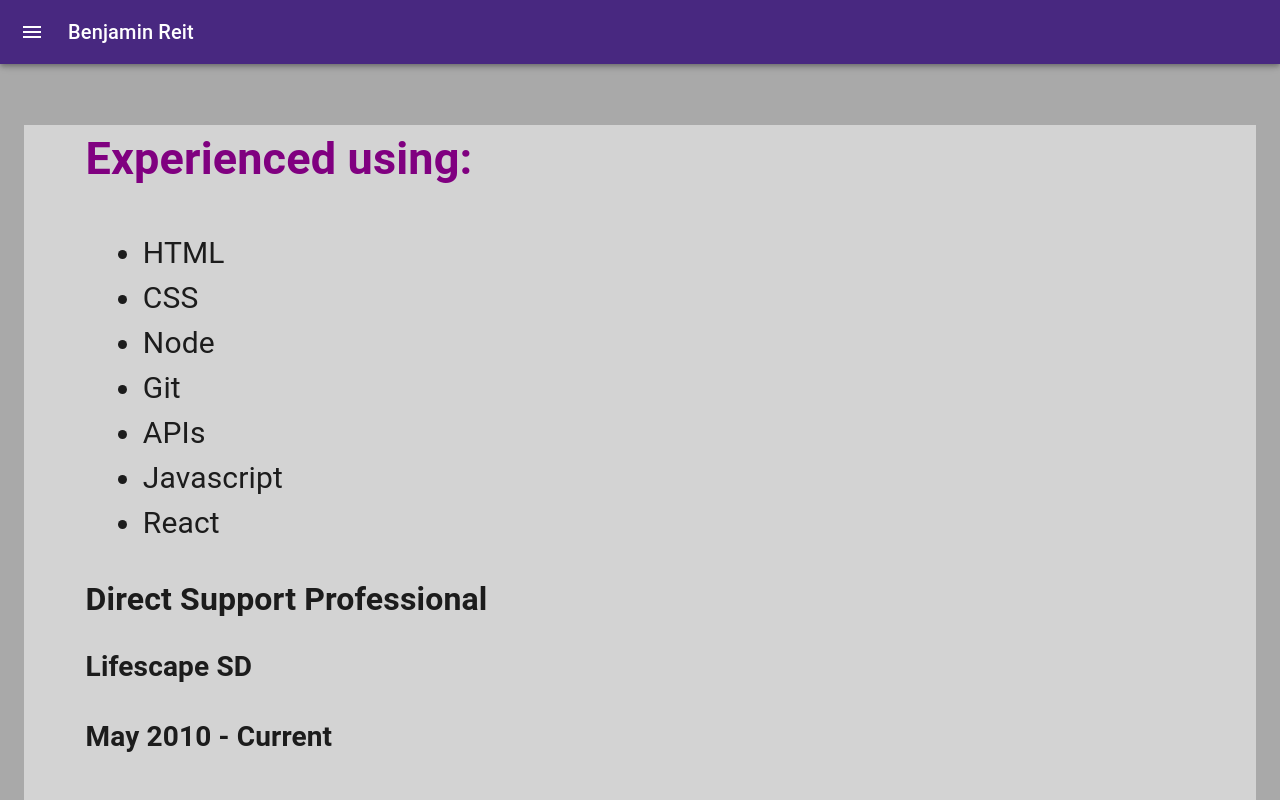
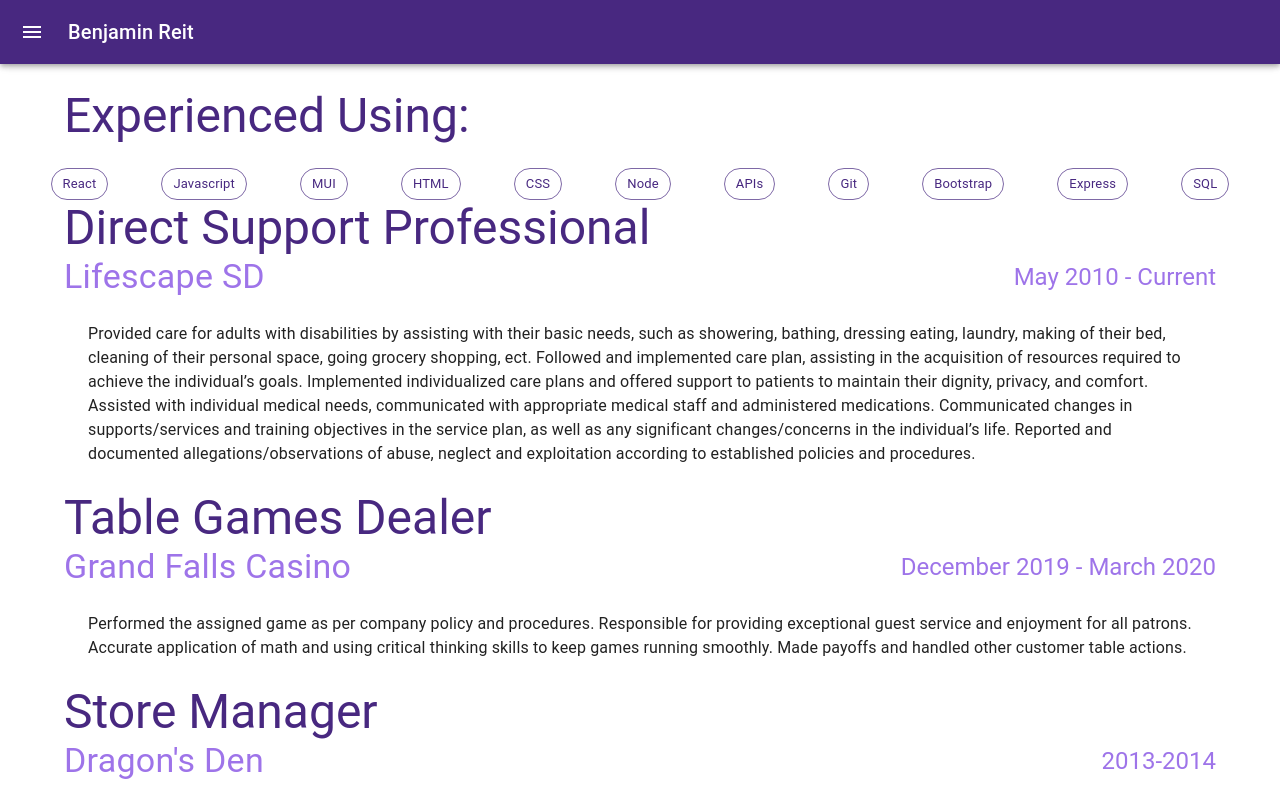
Before and after one commit to Val-code-1/resumemui, a React (Create React App) app: page /history in a window 1280 px wide. Shown: the top 800 px of the page. Built offline with nearby package versions, Linux system fonts and the light colour scheme.

Commit message:
Work history MUIfied and made easier to add new technologies to experence, css updates when primary color is changed in PLD

```diff
--- a/src/screens/History/History.js
+++ b/src/screens/History/History.js
@@ -1,22 +1,23 @@
+import { Box, Chip, Container, Stack, Typography } from "@mui/material";
 import React from "react";
 import Job from "./components/Job";
 import "./History.css";
+import { Tech } from "./Technologies/Tech";
 
 const History = () => {
   return (
-    <div>
-      <div id="programs">
-        <h2 className="heading">Experienced using:</h2>
-        <ul className="list">
-          <li>HTML</li>
-          <li>CSS</li>
-          <li>Node</li>
-          <li>Git</li>
-          <li>APIs</li>
-          <li>Javascript</li>
-          <li>React</li>
-        </ul>
-      </div>
+    <Box>
+      <Container>
+        <Typography variant="h3" color={"primary"}>
+          Experienced Using:
+        </Typography>
+      </Container>
+      <br />
+      <Stack direction="row" spacing={0} justifyContent="space-around">
+        {Tech.map((name) => {
+          return <Chip label={name} key={name} color={"primary"} variant="outlined" />;
+        })}
+      </Stack>
       <Job
         title="Direct Support Professional"
         company="Lifescape SD"
@@ -40,7 +41,7 @@ const History = () => {
         date="2013-2014"
         description="Responsible for store including product management, cleaning, opening, and closing. Took pride in helping customers find what they were looking for even if we didn't have it immediately on hand. Trusted with store keys and hundreds of thousands of dollars in product."
       />
-    </div>
+    </Box>
   );
 };
 
--- /dev/null
+++ b/src/screens/History/Technologies/Tech.js
@@ -0,0 +1,13 @@
+export const Tech = [
+  "React",
+  "Javascript",
+  "MUI",
+  "HTML",
+  "CSS",
+  "Node",
+  "APIs",
+  "Git",
+  "Bootstrap",
+  "Express",
+  "SQL",
+];
--- a/src/screens/History/components/Job.js
+++ b/src/screens/History/components/Job.js
@@ -1,13 +1,28 @@
+import { Box, Container, Stack, Typography } from "@mui/material";
 import React from "react";
-import "./Job.css";
+// import "./Job.css";
 const Job = ({ title, company, date, description }) => {
   return (
-    <div className="job">
-      <h1 className="title">{title}</h1>
-      <h2 className="company">{company}</h2>
-      <h3 className="date">{date}</h3>
-      <p className="description">{description}</p>
-    </div>
+    <Box className="job">
+      <Container>
+        <Typography variant="h3" color={"primary"} className="title">
+          {title}
+        </Typography>
+        <Stack direction={"row"} justifyContent="space-between" alignItems={"center"}>
+          <Typography variant="h4" className="company" color={"secondary"}>
+            {company}
+          </Typography>
+          <Typography variant="h5" className="date" color={"secondary"}>
+            {date}
+          </Typography>
+        </Stack>
+        <br />
+        <Container>
+          <Typography className="description">{description}</Typography>
+        </Container>
+        <br />
+      </Container>
+    </Box>
   );
 };
 
--- a/src/screens/MUI/PersistentLeftDrawer.js
+++ b/src/screens/MUI/PersistentLeftDrawer.js
@@ -33,7 +33,7 @@ const themeP = createTheme({
     },
     secondary: {
       // This is green.A700 as hex.
-      main: "#11cb5f",
+      main: "#9e74e9",
     },
   },
 });
@@ -183,9 +183,9 @@ export default function PersistentDrawerLeft({ pageContent }) {
           </List>
         </Drawer>
         {/* Alter the sx property to return on all pages here */}
-        <Main open={open} sx={{ backgroundColor: "darkgrey" }}>
+        <Main open={open} sx={{ backgroundColor: "white" }}>
           <DrawerHeader />
-          <Box sx={{ backgroundColor: "lightgrey" }}>{pageContent}</Box>
+          <Box sx={{ backgroundColor: "white" }}>{pageContent}</Box>
         </Main>
       </Box>
     </ThemeProvider>
--- a/src/screens/Portfolio/Portfolio.js
+++ b/src/screens/Portfolio/Portfolio.js
@@ -4,7 +4,6 @@ import Diviner from "./Projects/Diviner";
 export default function Portfolio() {
   return (
     <Box>
-      <br />
       <Grid container spacing={8} columns={2} rows={2} justifyContent="center">
         <Grid item m={12}>
           <Diviner />
```
Also changed, not shown: 1 other file (tests, documents, lock files or other folders).
